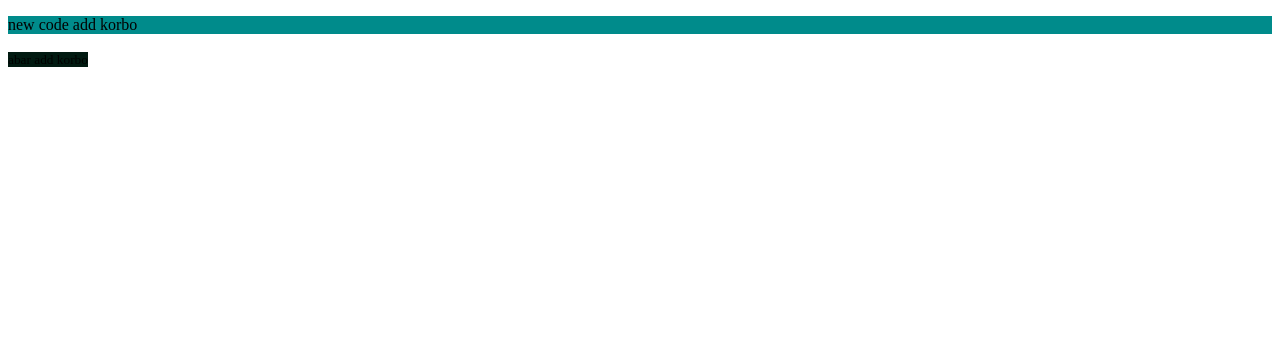
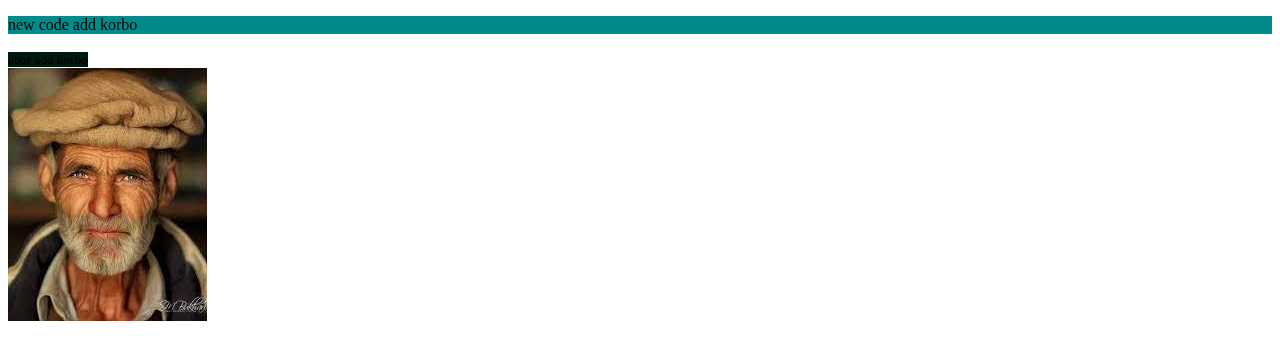
Before and after one commit to Zahid-sadi/first-repo, a plain HTML site: page index.html in a window 1280 px wide. Drawn offline with Linux system fonts and the light colour scheme.

Commit message:
image-commit

```diff
--- a/index.html
+++ b/index.html
@@ -9,6 +9,7 @@
 </head>
 <body>
     <p>new code add korbo </p>
-    <small>abar add korbo</small>
+    <small>abar add korbo</small> <br>
+    <img src="images.jpg" alt="img">
 </body>
 </html>
```
Also changed, not shown: images.jpg (added).
